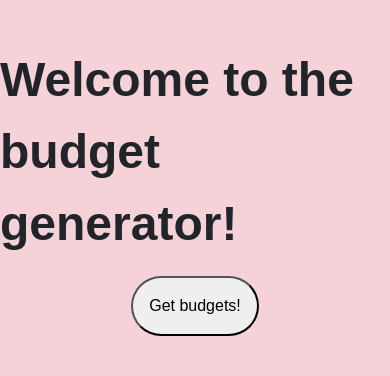
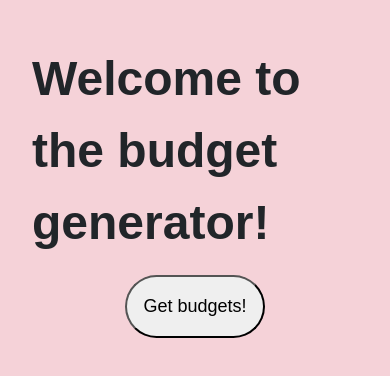
Before and after one commit to sofrayala/S6-Budgets-Angular, an Angular app: page / in a window 390 px wide. Shown: the part 232-608 px from the top of the page. Built offline with nearby package versions, Linux system fonts and the light colour scheme.

Commit message:
added media query to welcome component

```diff
--- a/src/app/components/welcome/welcome.component.scss
+++ b/src/app/components/welcome/welcome.component.scss
@@ -22,3 +22,13 @@ button {
 button:hover {
   background-color: rgb(164, 238, 146);
 }
+
+@media (max-width: 1200px) {
+  div {
+    padding: 2rem;
+  }
+
+  button {
+    font-size: large;
+  }
+}
```
